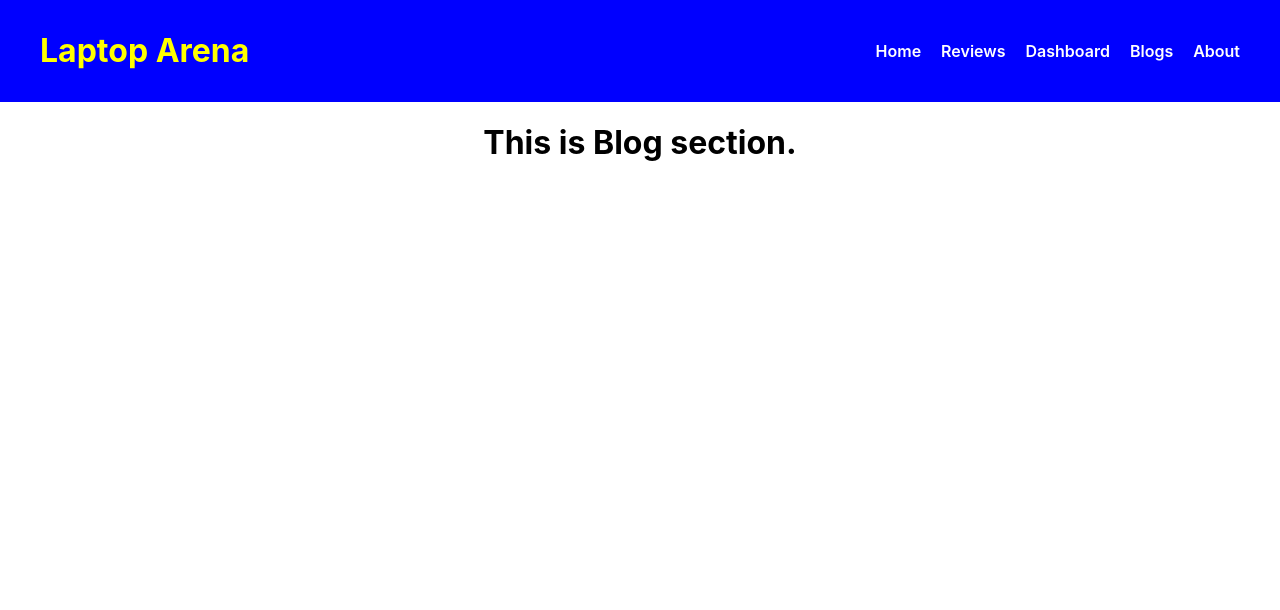
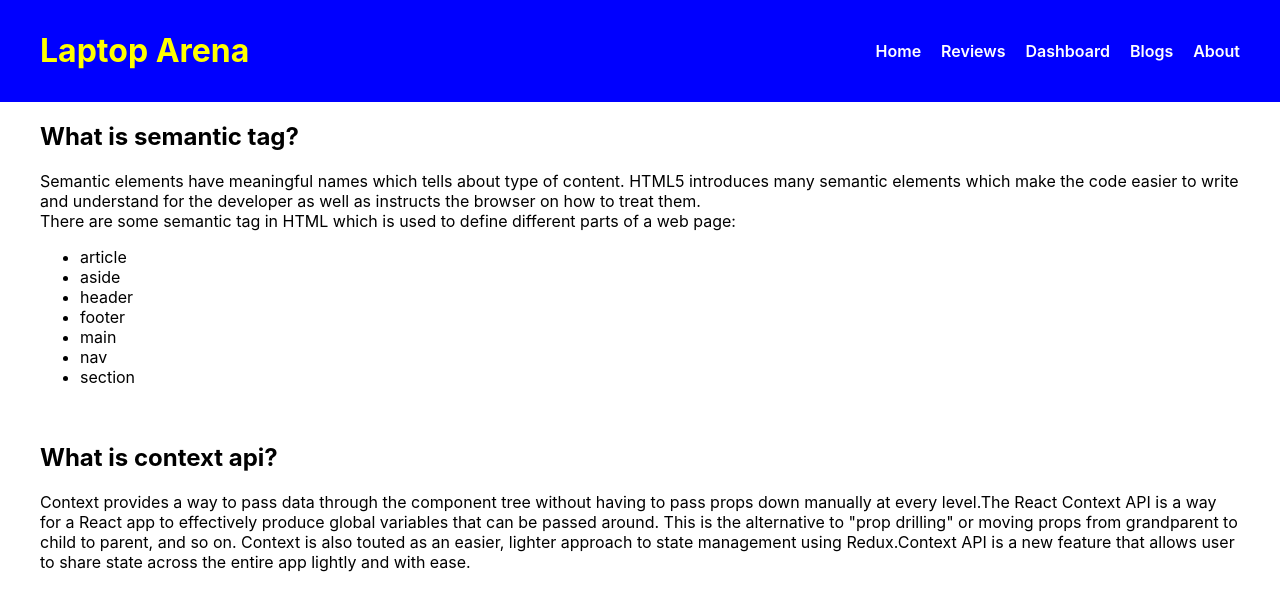
Before and after one commit to faisalkn-71/laptop-arena-reviews, a React (Create React App) app: page /blogs in a window 1280 px wide. Shown: the top 610 px of the page. Built offline with nearby package versions, Linux system fonts and the light colour scheme.

Commit message:
blogs-done

```diff
--- a/src/App.js
+++ b/src/App.js
@@ -21,6 +21,7 @@ function App() {
         <Route path='/about' element={<About></About>}></Route>
         <Route path='*' element={<NotFound></NotFound>}></Route>
       </Routes>
+
     </div>
   );
 }
--- a/src/Components/About/About.js
+++ b/src/Components/About/About.js
@@ -3,7 +3,9 @@ import React from 'react';
 const About = () => {
     return (
         <div>
-            <h1>This is about.</h1>
+            <h1>This is About section.</h1>
+            <br />
+            <h1>Do you want to know about US?????</h1>
         </div>
     );
 };
--- a/src/Components/Blogs/Blogs.css
+++ b/src/Components/Blogs/Blogs.css
@@ -0,0 +1,4 @@
+.blogs{
+    text-align: start;
+    margin: 10px 40px;
+}
--- a/src/Components/Blogs/Blogs.js
+++ b/src/Components/Blogs/Blogs.js
@@ -1,9 +1,34 @@
 import React from 'react';
+import './Blogs.css'
 
 const Blogs = () => {
     return (
-        <div>
-            <h1>This is Blog section.</h1>
+        <div className='blogs'>
+
+            <h2>What is semantic tag?</h2>
+            <p>Semantic elements have meaningful names which tells about type of content. HTML5 introduces many semantic elements which make the code easier to write and understand for the developer as well as instructs the browser on how to treat them.
+                <br />
+            There are some semantic tag in HTML which is used to define different parts of a web page:
+                <ul>
+                    <li>article</li>
+                    <li>aside</li>
+                    <li>header</li>
+                    <li>footer</li>
+                    <li>main</li>
+                    <li>nav</li>
+                    <li>section</li>
+                </ul>
+            </p>
+
+
+            <br />
+
+
+            <h2>What is context api?</h2>
+            <p>Context provides a way to pass data through the component tree without having to pass props down manually at every level.The React Context API is a way for a React app to effectively produce global variables that can be passed around. This is the alternative to "prop drilling" or moving props from grandparent to child to parent, and so on. Context is also touted as an easier, lighter approach to state management using Redux.Context API is a new feature that allows user to share state across the entire app lightly and with ease.</p>
+
+
+
         </div>
     );
 };
--- a/src/Components/Reviews/Reviews.js
+++ b/src/Components/Reviews/Reviews.js
@@ -16,6 +16,7 @@ const Reviews = () => {
     return (
         <div>
             <h1>Our Customers Reviews</h1>
+            <br />
             <div className='reviews-section'>
             {
                 reviews.map(review => <Review
```
